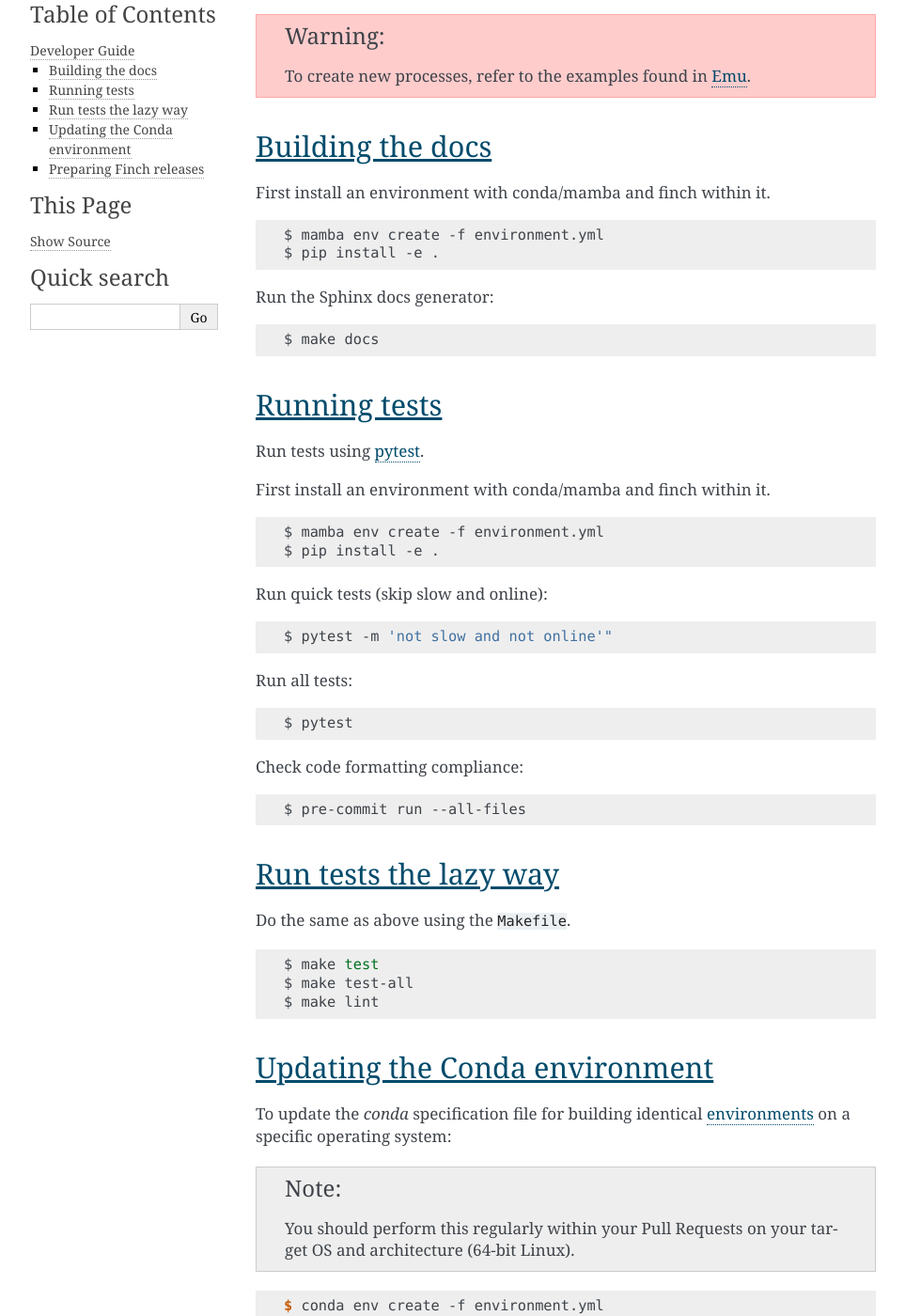
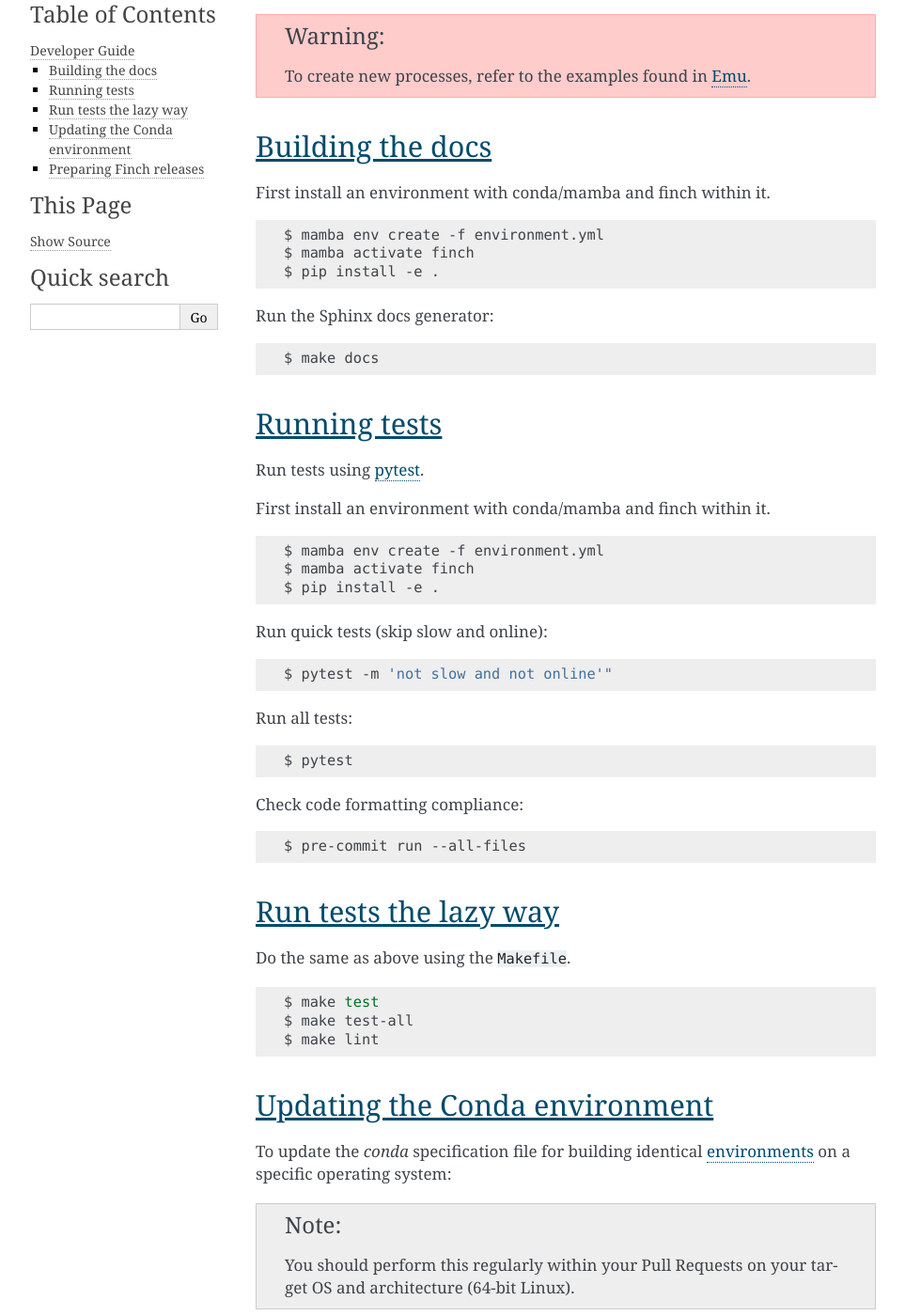
Before and after one commit to bird-house/finch, a Sphinx documentation site: the page built from docs/source/dev_guide.rst, in a window 1280 px wide and 1400 px high, scrolled down 246 px. Shown: the whole window at 94% size, without its empty margins (148-1111 px from the left). Built offline with Sphinx 7.4.7, drawn with Linux system fonts in a browser that asks for light colours; the version number is read from the project's files by our own code; some of the changed text lies outside the part shown.

Commit message:
Put convenience make ruls back - increase sphinx pin - edit dev guide for coherence

```diff
--- a/docs/source/dev_guide.rst
+++ b/docs/source/dev_guide.rst
@@ -19,6 +19,7 @@
 .. code-block:: shell
 
    $ mamba env create -f environment.yml
+   $ mamba activate finch
    $ pip install -e .
 
 Run the Sphinx docs generator:
@@ -39,6 +40,7 @@
 .. code-block:: shell
 
    $ mamba env create -f environment.yml
+   $ mamba activate finch
    $ pip install -e .
 
 Run quick tests (skip slow and online):
@@ -81,11 +83,11 @@
 
 .. code-block:: console
 
-   $ conda env create -f environment.yml
-   $ conda activate finch
+   $ mamba env create -f environment.yml
+   $ mamba activate finch
    $ make clean
    $ pip install -e .
-   $ conda list -n finch --explicit > spec-file.txt
+   $ mamba list -n finch --explicit > spec-file.txt
 
 .. _environments: https://conda.io/projects/conda/en/latest/user-guide/tasks/manage-environments.html#building-identical-conda-environments
 
--- a/environment.yml
+++ b/environment.yml
@@ -62,5 +62,5 @@
   # Docs
   - ipython >=8.5.0
   - matplotlib-base >=3.5.0
-  - sphinx >=7.0.0
+  - sphinx >=9.0.0
   - sphinxcontrib-bibtex >=2.6.0
--- a/pyproject.toml
+++ b/pyproject.toml
@@ -96,11 +96,11 @@
   "birdhouse-birdy>=0.8.1",
   "cf-xarray>=0.9.3",
   "cftime>=1.4.1",
-  "ipython>=8.0.0",
+  "ipython>=8.5.0",
   "jupyter_client",
   "matplotlib>=3.5.0",
   "nbsphinx>=0.9.8",
-  "sphinx>=8.2.0",
+  "sphinx>=9.0.0",
   "sphinxcontrib-bibtex>=2.6.0"
 ]
 prod = [
```
Also changed, not shown: 1 other file.
